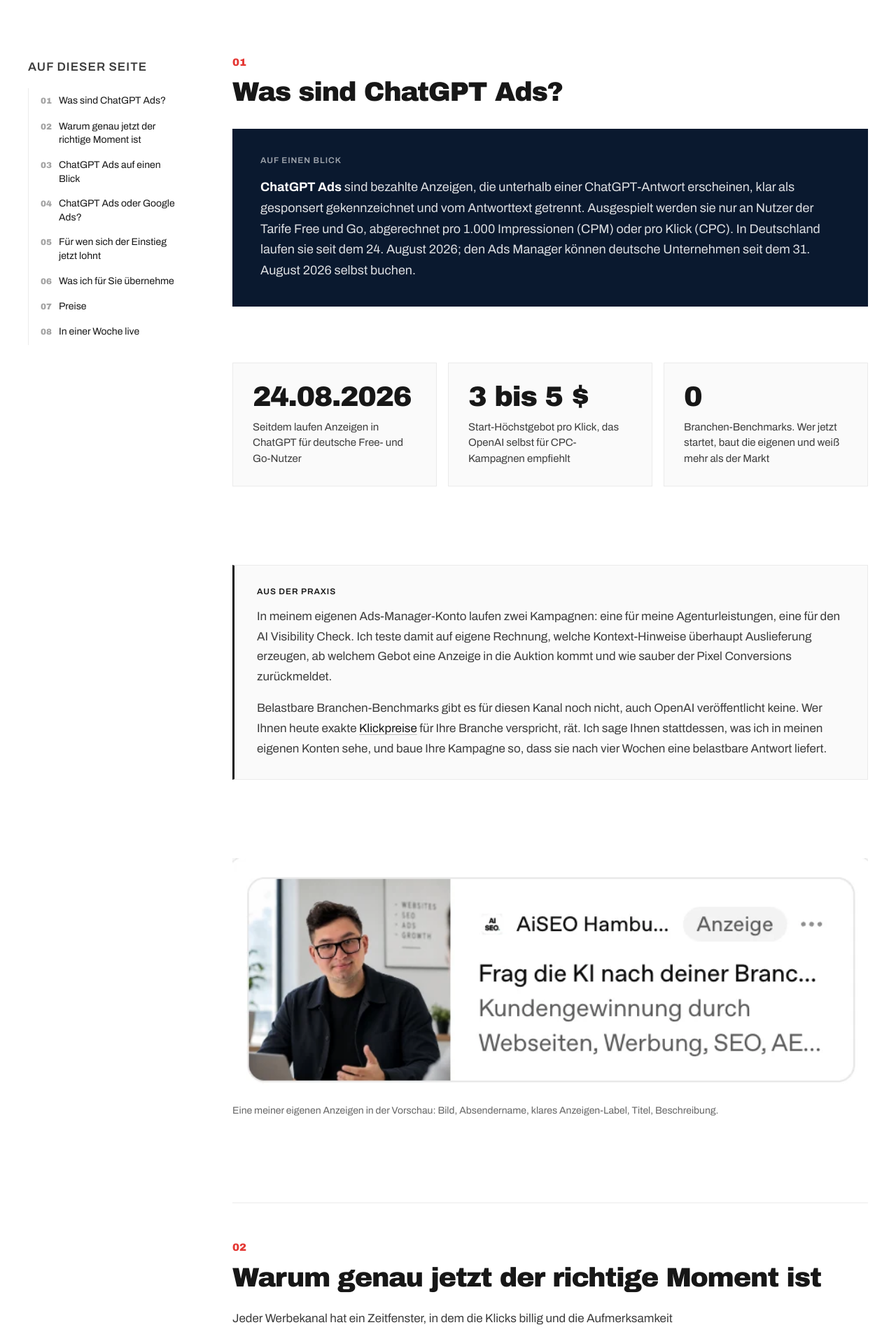
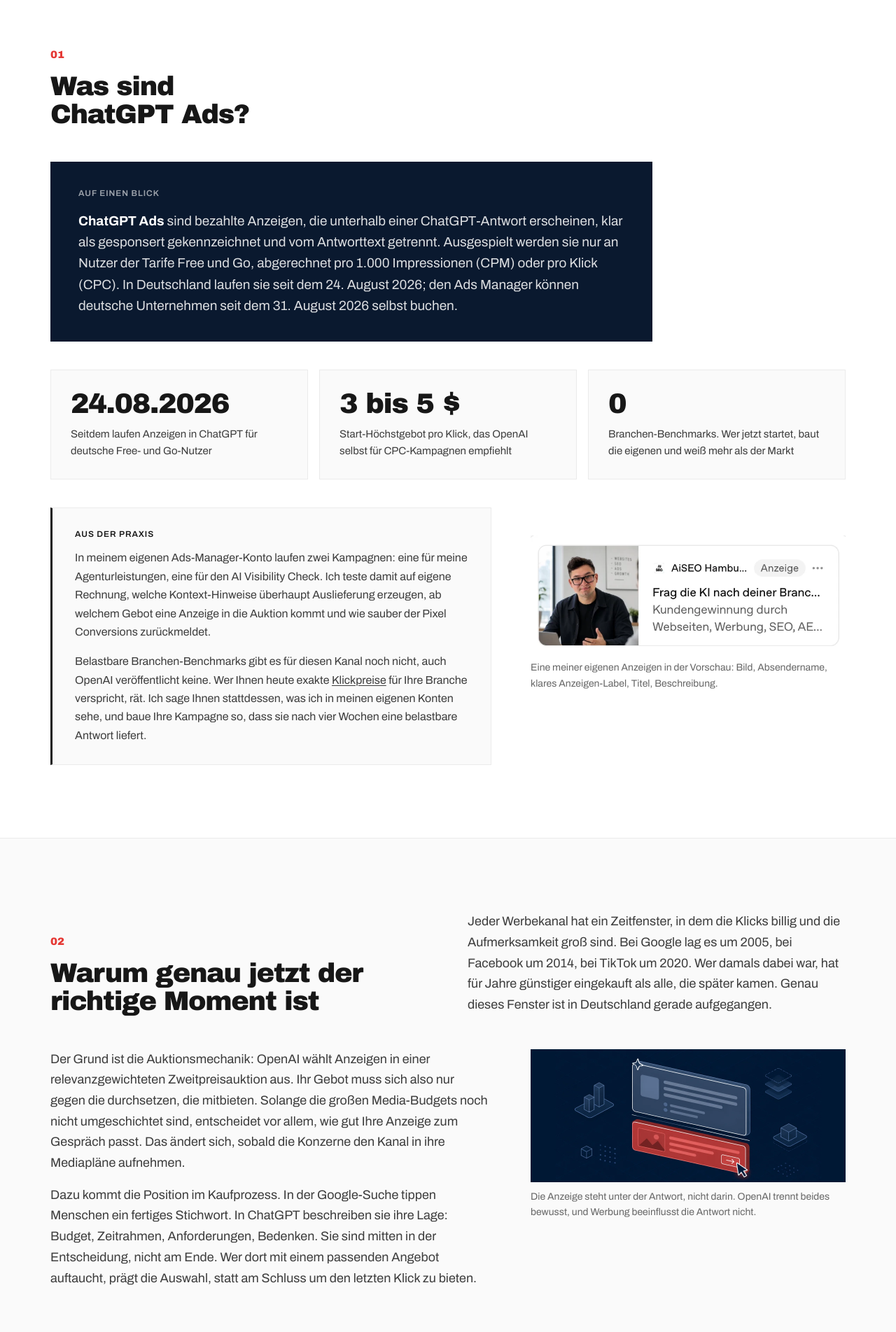
Before and after one commit to VadimShchepin/website.hamburg, a Next.js app: page /leistungen/chatgpt-ads in a window 1280 px wide. Shown: the part 820-2723 px from the top of the page at 70% size. Built offline with nearby package versions, Linux system fonts and the light colour scheme.

Commit message:
ChatGPT-Ads-Seite in Abschnitts-Baender umgebaut, Sprungnavigation

```diff
--- a/app/leistungen/chatgpt-ads/page.jsx
+++ b/app/leistungen/chatgpt-ads/page.jsx
@@ -1,8 +1,9 @@
+import '../../../src/styles/bands-b.css';
 import Link from 'next/link';
 import AutoLinks from '../../../src/components/AutoLinks';
 import Breadcrumbs from '../../../src/components/Breadcrumbs';
 import HeroFacts from '../../../src/components/HeroFacts';
-import SubpageToc from '../../../src/components/SubpageToc';
+import JumpNav from '../../../src/components/JumpNav';
 import FaqSection from '../../../src/components/FaqSection';
 import RelatedServices from '../../../src/components/RelatedServices';
 import ServiceCta from '../../../src/components/ServiceCta';
@@ -92,14 +93,26 @@
                 </div>
             </section>
 
-            <section className="subpage-content section light-bg">
-                <div className="container subpage-body">
-                    <SubpageToc />
+            <JumpNav label="Abschnitte" items={[
+                { id: 'was-sind-chatgpt-ads', num: '01', label: 'Was sind ChatGPT Ads' },
+                { id: 'warum-jetzt', num: '02', label: 'Warum jetzt' },
+                { id: 'auf-einen-blick', num: '03', label: 'Auf einen Blick' },
+                { id: 'vergleich', num: '04', label: 'Oder Google Ads' },
+                { id: 'fuer-wen', num: '05', label: 'Für wen' },
+                { id: 'leistungen', num: '06', label: 'Was ich übernehme' },
+                { id: 'preise', num: '07', label: 'Preise' },
+                { id: 'ablauf', num: '08', label: 'Ablauf' },
+            ]} />
+
+            <div className="sx-bands">
+            <section id="was-sind-chatgpt-ads" className="sx-band is-alt">
+                <div className="container">
+                    <div className="sx-band-head is-solo">
                         <h2 className="animate-up">Was sind ChatGPT Ads?</h2>
-                    <div className="subpage-takeaway animate-up">
+                    </div>
+                    <div className="subpage-takeaway sxb-lead animate-up">
                         <p><strong>ChatGPT Ads</strong> sind bezahlte Anzeigen, die unterhalb einer ChatGPT-Antwort erscheinen, klar als gesponsert gekennzeichnet und vom Antworttext getrennt. Ausgespielt werden sie nur an Nutzer der Tarife Free und Go, abgerechnet pro 1.000 Impressionen (CPM) oder pro Klick (CPC). In Deutschland laufen sie seit dem 24. August 2026; den Ads Manager können deutsche Unternehmen seit dem 31. August 2026 selbst buchen.</p>
                     </div>
-
                     <div className="subpage-stats animate-up">
                         <div className="subpage-stat">
                             <span className="subpage-stat-value">24.08.2026</span>
@@ -114,29 +127,44 @@
                             <span className="subpage-stat-label">Branchen-Benchmarks. Wer jetzt startet, baut die eigenen und weiß mehr als der Markt</span>
                         </div>
                     </div>
-
-                    <div className="subpage-story animate-up">
+                    <div className="sx-split animate-up">
+                        <div className="subpage-story">
                             <span className="subpage-story-label">Aus der Praxis</span>
                             <p>In meinem eigenen Ads-Manager-Konto laufen zwei Kampagnen: eine für meine Agenturleistungen, eine für den AI Visibility Check. Ich teste damit auf eigene Rechnung, welche Kontext-Hinweise überhaupt Auslieferung erzeugen, ab welchem Gebot eine Anzeige in die Auktion kommt und wie sauber der Pixel Conversions zurückmeldet.</p>
                             <p>Belastbare Branchen-Benchmarks gibt es für diesen Kanal noch nicht, auch OpenAI veröffentlicht keine. Wer Ihnen heute exakte Klickpreise für Ihre Branche verspricht, rät. Ich sage Ihnen stattdessen, was ich in meinen eigenen Konten sehe, und baue Ihre Kampagne so, dass sie nach vier Wochen eine belastbare Antwort liefert.</p>
                         </div>
-
-                    <figure className="subpage-figure animate-up">
+                        <figure className="subpage-figure">
                             <img src="/leistungen/fotos/chatgpt-ads-anzeige-live.webp" alt="Anzeigenvorschau aus dem OpenAI Ads Manager: Bild, Absendername, Anzeigen-Label, Titel und Beschreibung" width="732" height="274" loading="lazy" decoding="async" />
                             <figcaption>Eine meiner eigenen Anzeigen in der Vorschau: Bild, Absendername, klares Anzeigen-Label, Titel, Beschreibung.</figcaption>
                         </figure>
+                    </div>
+                </div>
+            </section>
 
+            <section id="warum-jetzt" className="sx-band">
+                <div className="container">
+                    <div className="sx-band-head">
                         <h2 className="animate-up">Warum genau jetzt der richtige Moment ist</h2>
                         <p className="animate-up">Jeder Werbekanal hat ein Zeitfenster, in dem die Klicks billig und die Aufmerksamkeit groß sind. Bei Google lag es um 2005, bei Facebook um 2014, bei TikTok um 2020. Wer damals dabei war, hat für Jahre günstiger eingekauft als alle, die später kamen. Genau dieses Fenster ist in Deutschland gerade aufgegangen.</p>
+                    </div>
+                    <div className="sx-split animate-up">
+                        <div className="sx-band-text">
                             <p className="animate-up">Der Grund ist die Auktionsmechanik: OpenAI wählt Anzeigen in einer relevanzgewichteten Zweitpreisauktion aus. Ihr Gebot muss sich also nur gegen die durchsetzen, die mitbieten. Solange die großen Media-Budgets noch nicht umgeschichtet sind, entscheidet vor allem, wie gut Ihre Anzeige zum Gespräch passt. Das ändert sich, sobald die Konzerne den Kanal in ihre Mediapläne aufnehmen.</p>
                             <p className="animate-up">Dazu kommt die Position im Kaufprozess. In der Google-Suche tippen Menschen ein fertiges Stichwort. In ChatGPT beschreiben sie ihre Lage: Budget, Zeitrahmen, Anforderungen, Bedenken. Sie sind mitten in der Entscheidung, nicht am Ende. Wer dort mit einem passenden Angebot auftaucht, prägt die Auswahl, statt am Schluss um den letzten Klick zu bieten.</p>
-
-                    <figure className="subpage-figure is-band animate-up">
+                        </div>
+                        <figure className="subpage-figure">
                             <img src="/leistungen/fotos/chatgpt-ads-anzeige.webp" alt="Illustration: eine KI-Antwortkarte, darunter abgetrennt eine rot hervorgehobene gesponserte Anzeige mit Bild und Link, auf die ein Mauszeiger klickt" width="1800" height="760" loading="lazy" decoding="async" />
                             <figcaption>Die Anzeige steht unter der Antwort, nicht darin. OpenAI trennt beides bewusst, und Werbung beeinflusst die Antwort nicht.</figcaption>
                         </figure>
+                    </div>
+                </div>
+            </section>
 
+            <section id="auf-einen-blick" className="sx-band is-alt">
+                <div className="container">
+                    <div className="sx-band-head is-solo">
                         <h2 className="animate-up">ChatGPT Ads auf einen Blick</h2>
+                    </div>
                     <div className="subpage-table-wrap animate-up">
                         <table className="subpage-table">
                             <thead>
@@ -155,9 +183,15 @@
                             </tbody>
                         </table>
                     </div>
+                </div>
+            </section>
 
+            <section id="vergleich" className="sx-band">
+                <div className="container">
+                    <div className="sx-band-head">
                         <h2 className="animate-up">ChatGPT Ads oder Google Ads?</h2>
                         <p className="animate-up">Die Frage stellt sich falsch herum. Die beiden Kanäle greifen an verschiedenen Punkten der Entscheidung an, und wer heute nur einen davon nutzt, verschenkt entweder Volumen oder Vorsprung.</p>
+                    </div>
                     <div className="subpage-table-wrap animate-up">
                         <table className="subpage-table">
                             <thead>
@@ -173,14 +207,23 @@
                             </tbody>
                         </table>
                     </div>
+                    <div className="sx-split animate-up">
+                        <div className="sx-band-text">
                             <p className="animate-up">Meine Empfehlung für die meisten Unternehmen: <Link href="/leistungen/google-ads">Google Ads</Link> laufen weiter als verlässliche Anfragequelle, ChatGPT Ads bekommen ein klar begrenztes Testbudget. Und weil in ChatGPT auch die unbezahlte Antwort zählt, gehört <Link href="/leistungen/ai-seo">AI SEO</Link> daneben: Anzeigen kaufen Sie, Erwähnungen in der Antwort verdienen Sie sich.</p>
-
-                    <figure className="subpage-figure is-band animate-up">
+                        </div>
+                        <figure className="subpage-figure">
                             <img src="/leistungen/fotos/chatgpt-ads-kontext.webp" alt="Illustration: Sprechblasen fließen durch einen Trichter in ein Dashboard mit Balkendiagramm und Gebotsanzeige" width="1800" height="760" loading="lazy" decoding="async" />
                             <figcaption>Statt Keywords beschreiben Sie Gesprächssituationen. Die Auktion entscheidet dann über Relevanz und Gebot.</figcaption>
                         </figure>
+                    </div>
+                </div>
+            </section>
 
+            <section id="fuer-wen" className="sx-band is-alt">
+                <div className="container">
+                    <div className="sx-band-head is-solo">
                         <h2 className="animate-up">Für wen sich der Einstieg jetzt lohnt</h2>
+                    </div>
                     <div className="rule-cols animate-up">
                         <div className="rule-col">
                             <h3>Jetzt testen</h3>
@@ -203,8 +246,14 @@
                             </ul>
                         </div>
                     </div>
+                </div>
+            </section>
 
+            <section id="leistungen" className="sx-band">
+                <div className="container">
+                    <div className="sx-band-head is-solo">
                         <h2 className="animate-up">Was ich für Sie übernehme</h2>
+                    </div>
                     <div className="subpage-features-grid animate-up">
                         <div className="subpage-feature">
                             <h3>Konto und Kampagnenaufbau</h3>
@@ -231,9 +280,15 @@
                             <p>Wöchentliche Anpassung von Geboten, Hinweisen und Kreativen, monatlicher Report mit Spend, CTR, CPC und Kosten pro Anfrage. Dazu eine klare Empfehlung, ob der Kanal für Sie ausgebaut oder gestoppt gehört.</p>
                         </div>
                     </div>
+                </div>
+            </section>
 
+            <section id="preise" className="sx-band is-alt">
+                <div className="container">
+                    <div className="sx-band-head">
                         <h2 className="animate-up">Preise</h2>
                         <p className="animate-up">Der Aufbau wird einmalig abgerechnet, die Betreuung monatlich. Ihr Werbebudget läuft separat über Ihr eigenes OpenAI-Konto, nicht über meins.</p>
+                    </div>
                     <div className="subpage-pricing-compare animate-up">
                         <div className="subpage-price-col">
                             <h3>Kampagnen-Setup</h3>
@@ -259,9 +314,17 @@
                             </ul>
                         </div>
                     </div>
+                    <div className="sx-band-text sxb-measure sxb-note animate-up">
                         <p className="animate-up">Empfohlenes Testbudget: mindestens 500 € pro Monat über zwei bis drei Monate. Ein Hinweis, der das Rechenexempel gerade angenehmer macht: OpenAI wirbt auf ads.openai.com aktuell mit 500 US-Dollar Startguthaben für neue Werbekonten, wenn Sie 500 US-Dollar ausgeben (Stand 1. September 2026, ohne Gewähr für die Laufzeit des Angebots).</p>
+                    </div>
+                </div>
+            </section>
 
+            <section id="ablauf" className="sx-band">
+                <div className="container">
+                    <div className="sx-band-head is-solo">
                         <h2 className="animate-up">In einer Woche live</h2>
+                    </div>
                     <div className="subpage-process animate-up">
                         <div className="sp-step"><span className="sp-step-num">1</span><div><strong>Kurzcheck, 20 Minuten</strong><p>Wir rechnen mit Ihren Zahlen: Auftragswert, Marge, realistischer Klickpreis. Wenn sich der Kanal für Sie nicht trägt, sage ich das im Gespräch. Kostenlos.</p></div></div>
                         <div className="sp-step"><span className="sp-step-num">2</span><div><strong>Konto und Tracking</strong><p>Ads-Manager-Konto auf Ihren Namen, Pixel und Conversions API auf Ihrer Website, Test mit echten Events, bevor der erste Euro fließt.</p></div></div>
@@ -282,6 +345,7 @@
                     </div>
                 </div>
             </section>
+            </div>
 
             <FaqSection title="Fragen zu ChatGPT Ads" items={faqItems} />
             <RelatedServices exclude="chatgpt-ads" />
--- a/src/styles/bands-b.css
+++ b/src/styles/bands-b.css
@@ -99,9 +99,9 @@
 
 /* Key statement in a split column: larger, darkest text = band anchor */
 .sx-band .sxb-statement p {
-  font-family: var(--sx-display);
-  font-size: clamp(20px, 1.8vw, 26px);
-  line-height: 1.35;
-  letter-spacing: -0.015em;
+  font-size: clamp(20px, 1.7vw, 24px);
+  font-weight: 500;
+  line-height: 1.45;
+  letter-spacing: -0.01em;
   color: var(--sx-fg);
 }
```
Lines whose indentation alone changed are shown as unchanged.
